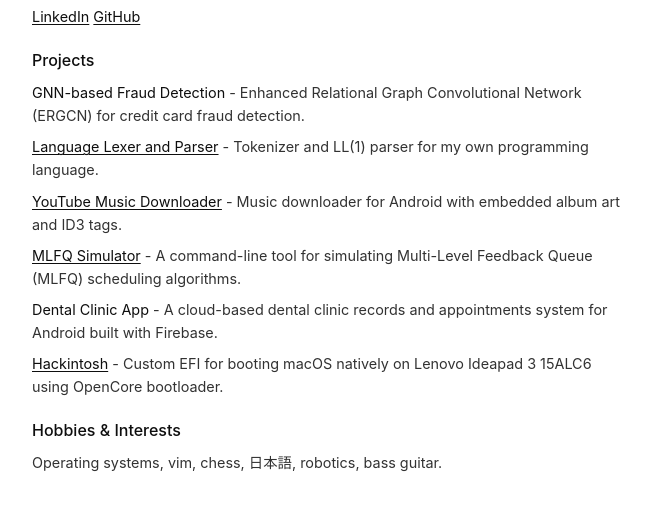
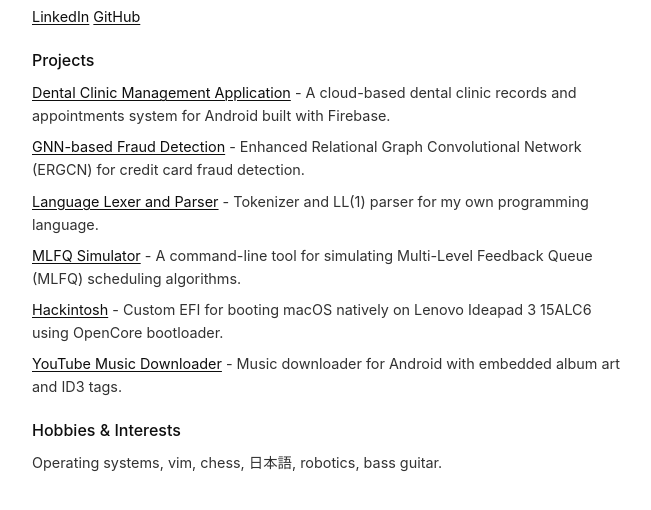
Before and after one commit to marcoxmediran/website, a plain HTML site: page index.html in a window 1280 px wide. Shown: the part 200-710 px from the top of the page, without its empty margins (308-959 px from the left). Drawn offline with Linux system fonts and the light colour scheme.

Commit message:
feat: update projects

```diff
--- a/index.html
+++ b/index.html
@@ -49,8 +49,22 @@
         </p>
         <h2>Projects</h2>
         <p>
-          <span>GNN-based Fraud Detection</span> - Enhanced Relational Graph
-          Convolutional Network (ERGCN) for credit card fraud detection.
+          <a
+            href="https://github.com/marcoxmediran/dentman"
+            target="_blank"
+            rel="noopener noreferrer"
+            >Dental Clinic Management Application</a
+          >
+          - A cloud-based dental clinic records and appointments system for Android built with Firebase.
+        </p>
+        <p>
+          <a
+            href="https://github.com/Ubvw/credsight"
+            target="_blank"
+            rel="noopener noreferrer"
+            >GNN-based Fraud Detection</a
+          >
+          - Enhanced Relational Graph Convolutional Network (ERGCN) for credit card fraud detection.
         </p>
         <p>
           <a
@@ -63,15 +77,6 @@
         </p>
         <p>
           <a
-            href="https://github.com/marcoxmediran/ytm-downloader-gui"
-            target="_blank"
-            rel="noopener noreferrer"
-            >YouTube Music Downloader</a
-          >
-          - Music downloader for Android with embedded album art and ID3 tags.
-        </p>
-        <p>
-          <a
             href="https://github.com/marcoxmediran/multi-level-feedback-queue-solver"
             target="_blank"
             rel="noopener noreferrer"
@@ -79,10 +84,6 @@
           >
           - A command-line tool for simulating Multi-Level Feedback Queue (MLFQ)
           scheduling algorithms.
-        </p>
-        <p>
-          <span>Dental Clinic App</span> - A cloud-based dental clinic records
-          and appointments system for Android built with Firebase.
         </p>
         <p>
           <a
@@ -94,6 +95,15 @@
           - Custom EFI for booting macOS natively on Lenovo Ideapad 3 15ALC6
           using OpenCore bootloader.
         </p>
+        <p>
+          <a
+            href="https://github.com/marcoxmediran/ytm-downloader-gui"
+            target="_blank"
+            rel="noopener noreferrer"
+            >YouTube Music Downloader</a
+          >
+          - Music downloader for Android with embedded album art and ID3 tags.
+        </p>
         <h2>Hobbies &amp Interests</h2>
         <p>Operating systems, vim, chess, 日本語, robotics, bass guitar.</p>
       </article>
```
